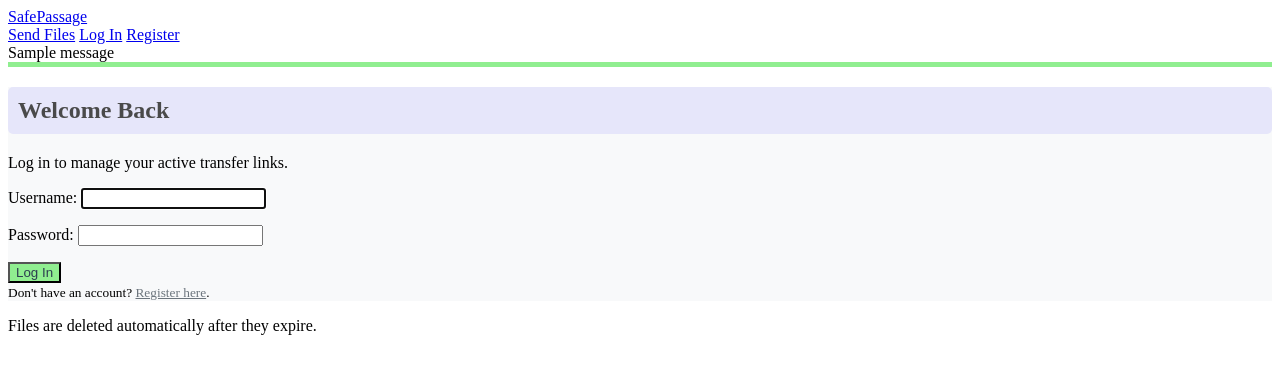
After one commit to Ixxloo/transfare-clone, a Django app: page /login/ in a window 1280 px wide. The commit adds this page. Shown: the top 374 px of the page. Run offline with Django 5.2, Linux system fonts and the light colour scheme; tables that the repository leaves empty hold one stand-in row (values such as "Sample post"); one stand-in notice (Sample message) is shown.

Commit message:
HTML visual updates and added login page

```diff
--- a/templates/base.html
+++ b/templates/base.html
@@ -11,13 +11,29 @@
   <header>
     <a href="{% url 'transfers:home' %}" class="logo">SafePassage</a>
     <nav>
+      <a href="{% url 'transfers:home' %}">Send Files</a>
       {% if user.is_authenticated %}
         <a href="{% url 'transfers:dashboard' %}">Dashboard</a>
+        <form action="{% url 'transfers:logout' %}" method="post" style="display:inline;">
+          {% csrf_token %}
+          <button type="submit" class="nav-btn-link">Logout</button>
+        </form>
+      {% else %}
+        <a href="{% url 'transfers:login' %}">Log In</a>
+        <a href="{% url 'transfers:register' %}">Register</a>
       {% endif %}
     </nav>
   </header>
 
   <main>
+    {% if messages %}
+      <div class="messages">
+        {% for message in messages %}
+          <div class="alert alert-{{ message.tags }}">{{ message }}</div>
+        {% endfor %}
+      </div>
+    {% endif %}
+
     {% block content %}{% endblock %}
   </main>
 
--- /dev/null
+++ b/transfers/templates/transfers/login.html
@@ -0,0 +1,38 @@
+{% extends 'base.html' %}
+{% load static %}
+
+{% block content %}
+<div class="container mt-5">
+    <div class="row justify-content-center">
+        <div class="col-md-6 col-lg-5">
+            <div class="card shadow-sm border-0" style="background-color: #ffffff; border-top: 5px solid #90EE90 !important;">
+                <div class="card-body p-4" style="background-color: #F8F9FA;">
+
+                    <h2 class="text-center mb-4" style="color: #4a4a4a; background-color: #E6E6FA; padding: 10px; border-radius: 5px;">
+                        Welcome Back
+                    </h2>
+
+                    <p class="text-center text-muted mb-4">Log in to manage your active transfer links.</p>
+
+                    <form method="POST">
+                        {% csrf_token %}
+
+                        {{ form.as_p }}
+
+                        <div class="d-grid gap-2 mt-4">
+                            <button type="submit" class="btn fw-bold" style="background-color: #90EE90; color: #2c3e50;">
+                                Log In
+                            </button>
+                        </div>
+                    </form>
+
+                    <div class="text-center mt-3">
+                        <small>Don't have an account? <a href="{% url 'transfers:register' %}" style="color: #6c757d;">Register here</a>.</small>
+                    </div>
+
+                </div>
+            </div>
+        </div>
+    </div>
+</div>
+{% endblock %}
```
Also changed, not shown: transfers/templates/transfers/dashboard.html (+27 -2 lines).
